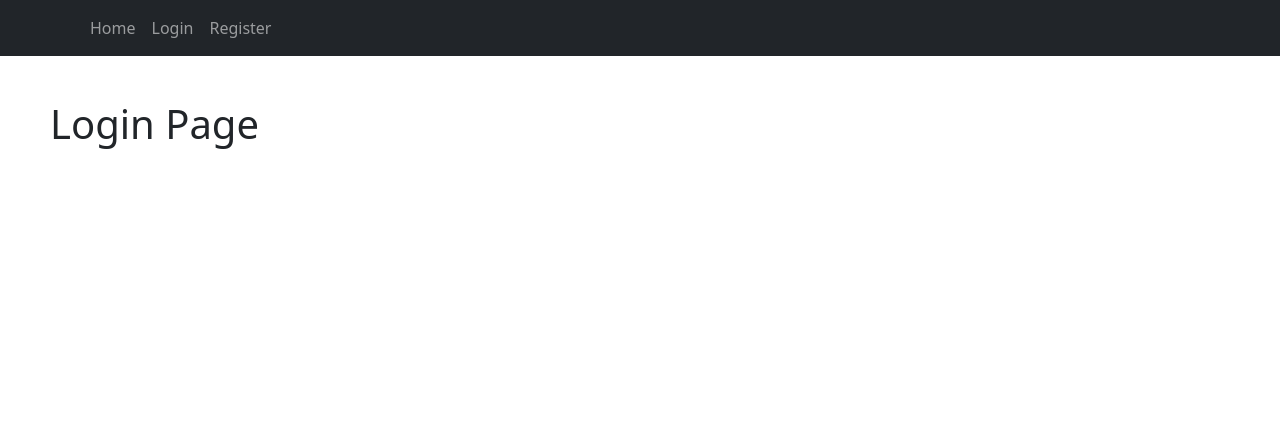
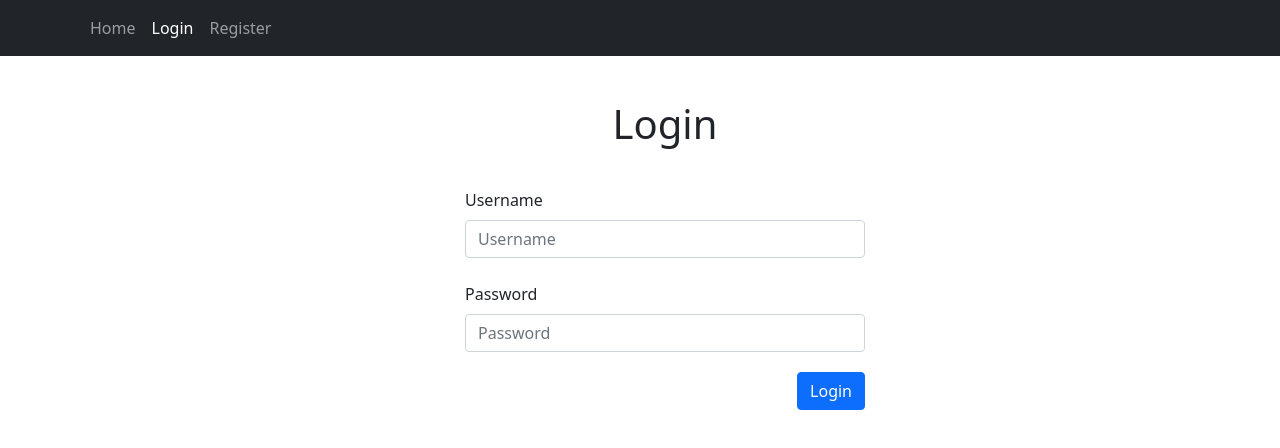
Before and after one commit to bethanyann/React_GraphQL_SocialMediaApp, a React (Create React App) app in the folder client/: page /login in a window 1280 px wide. Shown: the top 448 px of the page. Built offline with nearby package versions, Linux system fonts and the light colour scheme.

Commit message:
adding custom hooks and login/logout functionality

```diff
--- a/client/src/App.js
+++ b/client/src/App.js
@@ -1,20 +1,22 @@
-import { Route, Routes } from 'react-router-dom';
+import { Route, Routes} from 'react-router-dom';
 // import { Container } from 'react-bootstrap';
 import Home from './pages/Home';
 import Login from './pages/Login';
 import Register from './pages/Register';
 import Navigation from './components/Navigation';
 import './App.css';
+import { AuthProvider } from './context/auth';
+import AuthRoute from './utilities/AuthRoute';
 
 export default function App() {
   return (
-    <>
-        <Navigation className="sticky-nav"/>
-        <Routes>
-            <Route exact path='/' element={<Home />} />
-            <Route path='login' element={<Login />} />
-            <Route path='register' element={<Register />} />
-        </Routes>
-    </>
+        <AuthProvider>
+          <Navigation className="sticky-nav"/>
+          <Routes>
+              <Route exact path='/' element={<Home />} />
+              <Route exact path='login' element={<Login/>}/>
+              <Route path='register' element={<AuthRoute />} />
+          </Routes>
+        </AuthProvider>
   );
 }
--- a/client/src/components/Navigation.js
+++ b/client/src/components/Navigation.js
@@ -1,23 +1,48 @@
 
 import { Navbar, Nav, Container } from 'react-bootstrap';
+import { useContext, useState } from 'react';
+import { AuthContext } from '../context/auth';
+
+
 
 const Navigation = () => {
-    return(
+    const {user, logout } = useContext(AuthContext);
+
+    const pathname = window.location.pathname;
+    const path = (pathname ==='/' ? 'home' : pathname.substring(1));
+    const [activeItem, setActiveItem] = useState(path);
+
+    const MenuBar = user ? (
+    //if user is logged in show this menu bar
     <>
         <Navbar collapseOnSelect fixed='top' expand='sm' bg='dark' variant='dark'>
             <Container>
                 <Navbar.Toggle aria-controls='responsive-navbar-nav'/>
                 <Navbar.Collapse id='responsive-navbar-nav'>
                     <Nav>
-                            <Nav.Link href='/'>Home</Nav.Link>
-                            <Nav.Link href='/login'>Login</Nav.Link>
-                            <Nav.Link href='/register'>Register</Nav.Link>
+                        <Nav.Link href='/' active>{user.username}</Nav.Link>
+                        <Nav.Link onClick={ logout }>Logout</Nav.Link>
                     </Nav>
                 </Navbar.Collapse>
             </Container>
         </Navbar>
-        </>
-    )
+    </>)
+    : // if user is not logged in, show this menu bar
+    (<>
+        <Navbar collapseOnSelect fixed='top' expand='sm' bg='dark' variant='dark'>
+            <Container>
+                <Navbar.Toggle aria-controls='responsive-navbar-nav'/>
+                <Navbar.Collapse id='responsive-navbar-nav'>
+                    <Nav>
+                        <Nav.Link active={activeItem === 'home'} href='/'>Home</Nav.Link>
+                        <Nav.Link active={activeItem === 'login'} href='/login'>Login</Nav.Link>
+                        <Nav.Link active={activeItem === 'register'} href='/register'>Register</Nav.Link>
+                    </Nav>
+                </Navbar.Collapse>
+            </Container>
+        </Navbar>
+    </>)
+     return MenuBar;
 }
 
 export default Navigation;
--- /dev/null
+++ b/client/src/context/auth.js
@@ -0,0 +1,77 @@
+import React, { useReducer, createContext } from 'react';
+import jwtDecode from 'jwt-decode';
+
+
+const initialState = {
+    user: null
+}
+
+if(localStorage.getItem('jwtToken')){
+    //check whether or not the token is expired or not by using jwt decode to decode the expiration time inside the token
+    const decodedToken = jwtDecode(localStorage.getItem('jwtToken'));
+
+    //check the expiration time of the token
+    if(decodedToken.exp * 1000 < Date.now()){
+        //if token is expired, remove from the local storage
+        localStorage.removeItem('jwtToken');
+    }else {
+        //set user in the initial state to token
+        initialState.user = decodedToken;
+    }
+}
+
+//create the defs of the functions and user object that the context will take
+const AuthContext = createContext({
+    user: null,
+    login: (userData) => {},
+    logout: () => {}
+})
+
+//create a reducer.  this is an unfamiliar concept but hey lets see how it goes
+//it recieves an action with a type and a payload and then it determines what to do with it
+//it also takes the state because it needs to be able to change the state
+
+
+function authReducer(state, action){
+    switch(action.type)
+    {
+        case 'LOGIN':
+            return{
+                ...state, user: action.payload
+            }
+        case 'LOGOUT':
+            return {
+                ...state, user: null
+            }
+        default:
+            return state;
+
+    }
+}
+
+//now we need to use this reducer somewhere, and we will use it in the AuthProvider
+function AuthProvider(props){
+    const [state, dispatch] = useReducer(authReducer, initialState);  //need to look up more info on hooks here
+
+    //write the login and logout functions to pass down through the component tree
+    const login = (userData) => {
+        localStorage.setItem("jwtToken", userData.token);
+        dispatch({
+            type: 'LOGIN',
+            payload: userData
+        });
+    }
+
+    const logout = () => {
+        localStorage.removeItem("jwtToken");
+        dispatch({
+            type: 'LOGOUT'
+        })
+    }
+
+    return(
+        <AuthContext.Provider  value={{user: state.user, login, logout}} {...props}/>
+    )
+}
+
+export { AuthContext, AuthProvider }
--- a/client/src/pages/Login.js
+++ b/client/src/pages/Login.js
@@ -1,11 +1,90 @@
-import React from 'react';
+import React, { useState, useContext } from 'react';
+import { Form, Button, Alert } from 'react-bootstrap';
+import { useMutation, gql } from '@apollo/client';
+import { useNavigate } from "react-router-dom";
+import { useForm } from '../utilities/hooks';
 
-const Login = () => {
+import { AuthContext } from '../context/auth';
+
+const Login = (props) => {
+    const context = useContext(AuthContext);
+    let navigate = useNavigate();
+    const [errors, setErrors] = useState([]);
+
+    // set default values
+    const initialState = {
+        username:'',
+        password: ''
+    }
+
+    const { onChange, onSubmit, values } = useForm(loginCallback, initialState);
+
+    const [ loginUser ]= useMutation(LOGIN_USER, {
+        //this will be triggered if the mutation is successfully executed
+        update(proxy, { data: {login : userData }}){
+            console.log(userData);
+            context.login(userData);
+            navigate('/', {replace:true});
+        },
+        onError(err) {
+            debugger;
+            if(err.graphQLErrors.length > 0)
+            {
+                setErrors(err.graphQLErrors[0].extensions.errors);
+            }
+        },
+        variables: values
+
+    });
+
+    function loginCallback() {
+        loginUser();
+    }
+
     return (
         <div className="temp-margin">
-            <h1> Login Page </h1>
+            <h1 className="text-center bottom-margin"> Login </h1>
+            <Form className="form-container" onSubmit={onSubmit} >
+                {Object.keys(errors).length > 0 && (
+                    <div className="">
+                        {Object.values(errors).map(value => (
+                            <Alert key={value} variant="danger">{value}</Alert>
+                        ))}
+                    </div>
+                )}
+                <Form.Group controlId="username">
+                    <Form.Label>Username</Form.Label>
+                    <Form.Control type="text" name="username" placeholder="Username" value={values.username} onChange={onChange}/>
+                </Form.Group>
+                <br/>
+                <Form.Group controlId="password">
+                    <Form.Label>Password</Form.Label>
+                    <Form.Control type="password" name="password" placeholder="Password" value={values.password} onChange={onChange}/>
+                    <Form.Text className="text-muted"></Form.Text>
+                </Form.Group>
+                <Form.Group>
+                    <Form.Label> </Form.Label>
+                    <Button type="submit" className="register-button"> Login</Button>
+                </Form.Group>
+            </Form>
+
         </div>
-    )
+    );
+
 }
 
+const LOGIN_USER = gql`
+    mutation login (
+        $username: String!
+        $password: String!
+    ) {
+        login (
+            username: $username
+            password: $password
+        ){
+            id email username createdAt token
+        }
+    }
+`
+
 export default Login;
--- a/client/src/pages/Register.js
+++ b/client/src/pages/Register.js
@@ -1,38 +1,35 @@
-import React, { useState } from 'react';
+import React, { useState, useContext } from 'react';
 import { Form, Button, Alert } from 'react-bootstrap';
 import { useMutation, gql } from '@apollo/client';
 import { useNavigate } from "react-router-dom";
 
+import { useForm } from '../utilities/hooks';
+import { AuthContext } from '../context/auth';
 
 const Register = (props) => {
+    const context = useContext(AuthContext);
+    let navigate = useNavigate();
+    const [errors, setErrors] = useState([]);
+
     // set default values
-    const [values, setValues] = useState({
+    const initialState = {
         username:'',
         email:'',
         password: '',
         confirmPassword: ''
-    });
-    let navigate = useNavigate();
-    const [errors, setErrors] = useState([]);
-
-    const onChange = (event) => {
-        debugger;
-        setValues({...values, [event.target.name]: event.target.value});
-         //   setValues({values: event.target.value})
     }
 
-    const onSubmit = (event) => {
-        event.preventDefault();
-        addUser();
-       // navigate('/', {replace:true}); //test to see if the one in the update method works
-    }
+    //extract the values and methods from the useForm hook we made
+    //give it the addUser function as the callback
+    //the problem with having this declaration here is we are trying to use addUser before its declared.
+    const { onChange, onSubmit, values } = useForm(registerUser, initialState);
 
-    const [addUser, {loading} ]= useMutation(REGISTER_USER, {
+    const [ addUser ]= useMutation(REGISTER_USER, {
         //this will be triggered if the mutation is successfully executed
 
-        update(proxy, result){
-            debugger;
-            console.log(result);
+        update(proxy, {data: { register: userData}}){
+            console.log(userData);
+            context.login(userData);
             //redirect to the home page
             navigate('/', {replace:true});
         },
@@ -41,11 +38,18 @@ const Register = (props) => {
             if(err.graphQLErrors.length > 0)
             {
                 setErrors(err.graphQLErrors[0].extensions.errors);
+                console.log(errors);
             }
         },
         variables: values
 
     });
+
+    //because functions in javascript are hoisted, this function declaration is the workaround for the weirdness of the "using before its defined" issues with values and addUser
+    function registerUser() {
+        addUser();
+    }
+
 
     return (
         <div className="temp-margin">
@@ -61,10 +65,10 @@ const Register = (props) => {
                 <Form.Group controlId="username">
                     <Form.Label>Username</Form.Label>
                     <Form.Control type="text" name="username" placeholder="Username" value={values.username} onChange={onChange}/>
-                    <Form.Control.Feedback type="invalid">
+                    {/* <Form.Control.Feedback type="invalid">
                             Please provide a valid city.
                     </Form.Control.Feedback>
-                    <Form.Control.Feedback>Looks good!</Form.Control.Feedback>
+                    <Form.Control.Feedback>Looks good!</Form.Control.Feedback> */}
                 </Form.Group>
                 <br/>
                 <Form.Group controlId="email">
--- /dev/null
+++ b/client/src/utilities/AuthRoute.js
@@ -0,0 +1,18 @@
+import React, { useContext } from 'react';
+import { Route, Navigate } from 'react-router-dom';
+import { AuthContext } from '../context/auth';
+
+function AuthRoute({ component: Component, ...rest }) {
+    const { user } = useContext(AuthContext);
+
+    return (
+        <Route
+        {...rest}
+        render={(props) =>
+          user ? <Navigate to="/" /> : <Component {...props} />
+        }
+      />
+    );
+  }
+
+  export default AuthRoute;
--- /dev/null
+++ b/client/src/utilities/hooks.js
@@ -0,0 +1,22 @@
+import { useState } from 'react';
+
+export const useForm = ( callback, initialState = {} ) => {
+
+    const [values, setValues] = useState({initialState});
+
+    const onChange = (event) => {
+        setValues({...values, [event.target.name]: event.target.value})
+    }
+
+    const onSubmit = event => {
+        event.preventDefault();
+        //depending on what page this hook is used in, this callback function might be different so defining it just as a general callback function makes this more generic
+        callback();
+    }
+
+    return {
+        onChange,
+        onSubmit,
+        values
+    }
+}
--- a/package.json
+++ b/package.json
@@ -17,6 +17,7 @@
     "express-jwt": "^7.7.0",
     "graphql": "^16.5.0",
     "jsonwebtoken": "^8.5.1",
+    "jwt-decode": "^3.1.2",
     "mongoose": "^6.3.3",
     "semantic-ui-css": "^2.4.1",
     "semantic-ui-react": "^2.1.2"
```
Also changed, not shown: 2 other files (tests, documents, lock files or other folders). Lines whose indentation alone changed are shown as unchanged.
